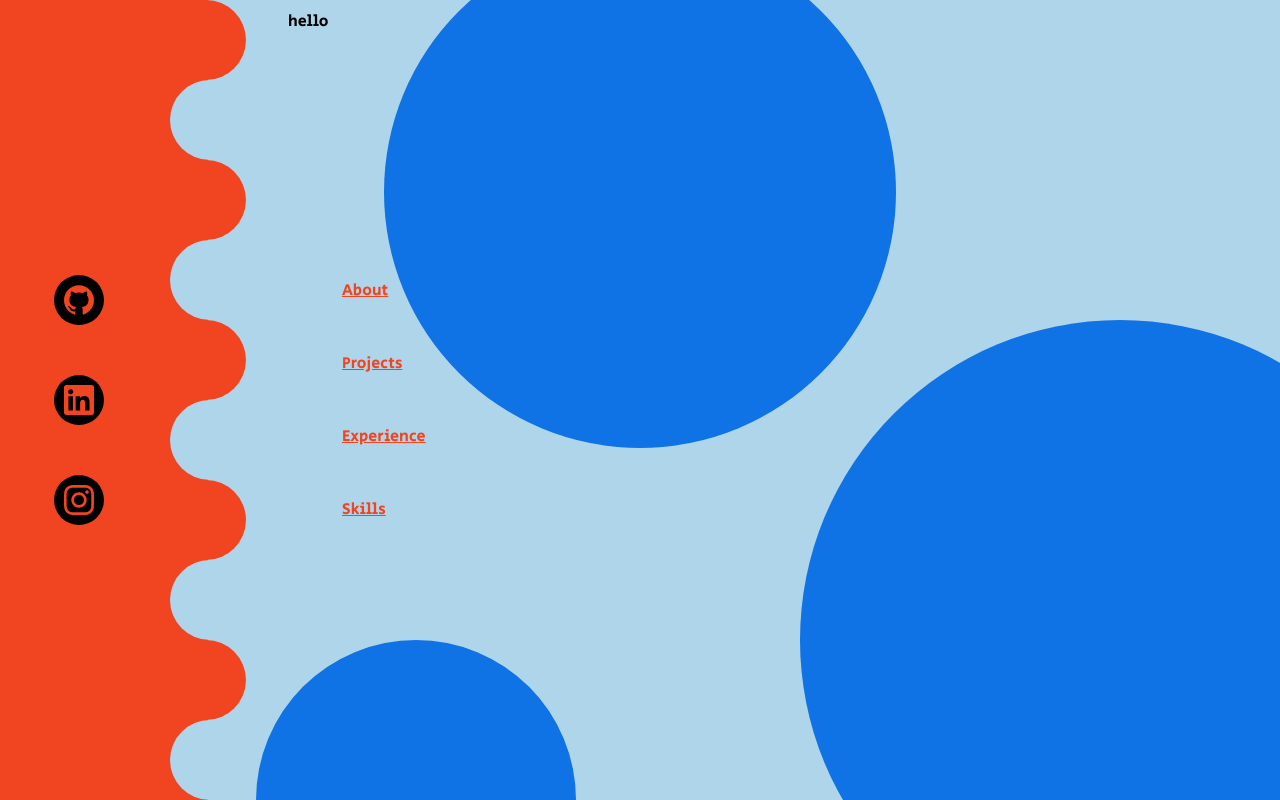
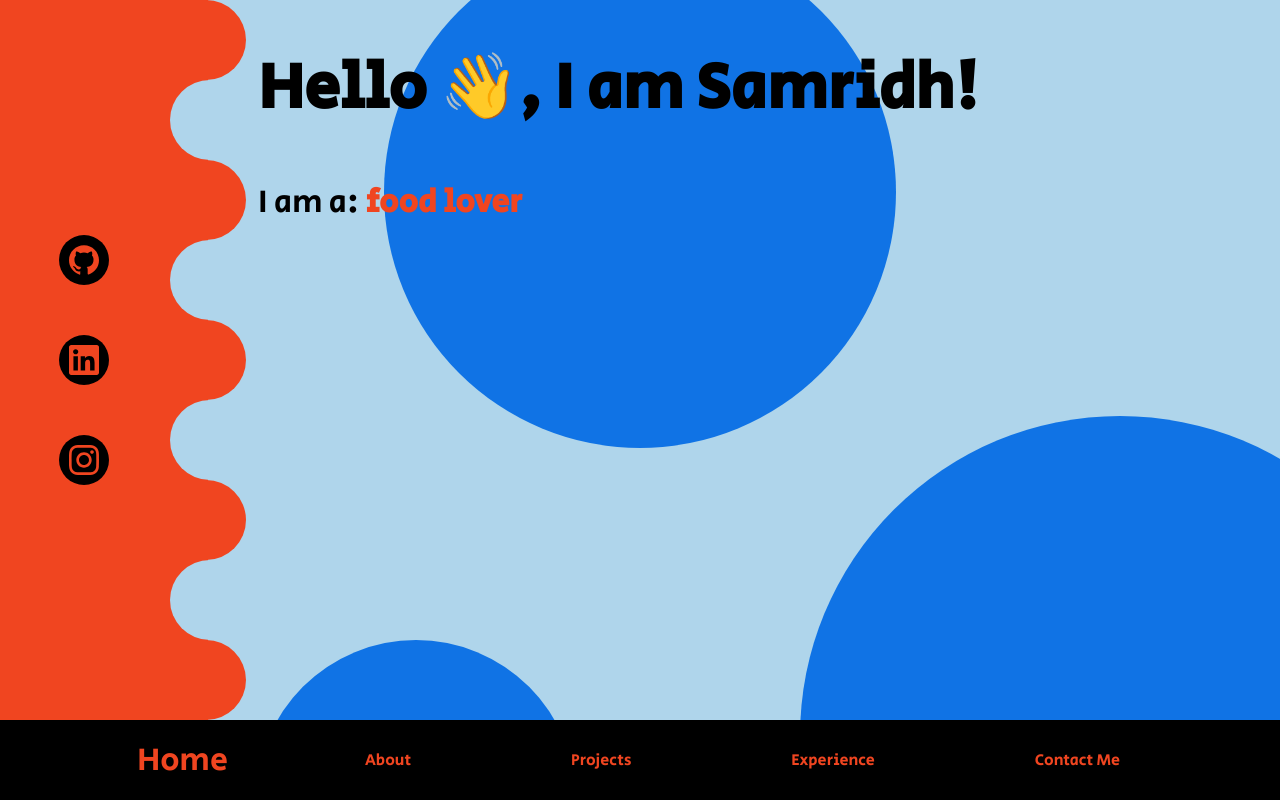
Before and after one commit to The5thAxiom/portfolio-old, a React (Create React App) app: page / in a window 1280 px wide. Built offline with nearby package versions, Linux system fonts and the light colour scheme.

Commit message:
created navigation; css refactoring; tbh this commit could've been split into like, 10

```diff
--- a/src/App.tsx
+++ b/src/App.tsx
@@ -1,25 +1,18 @@
 import React from 'react';
-import CycleTrough from './components/cycleThrough';
-import { general, projects } from './data';
-import { Outlet, NavLink } from 'react-router-dom';
+import { Outlet } from 'react-router-dom';
 import BackgroundShapes from './components/backgroundShapes';
-import Navbar from './components/navbar';
-import { pages } from './components/pages';
+import Navigation from './components/navigation';
+import SideLinks from './components/sideLinks';
 
 export default function App() {
     return (
         <>
             <BackgroundShapes />
-
-            <Navbar />
+            <SideLinks />
             <main>
-                <nav>
-                    {pages.map((page, index) => (
-                        <NavLink to={page.link}>{page.title}</NavLink>
-                    ))}
-                </nav>
                 <Outlet />
             </main>
+            <Navigation />
         </>
     );
 }
--- a/src/components/backgroundShapes.css
+++ b/src/components/backgroundShapes.css
@@ -1,22 +1,47 @@
+/* *** Basic *** */
+
 #bg-wave {
-    top: 0;
-    left: 0;
+    z-index: 0;
     position: fixed;
+    background-color: var(--main-orange);
+}
+
+#bg-circle-one {
+    z-index: -1;
+    position: fixed;
+    background-color: var(--main-blue);
+    width: calc(var(--circle-one-radius) * 2);
+    height: calc(var(--circle-one-radius) * 2);
+    border-radius: calc(var(--circle-one-radius) * 2);
+}
+
+#bg-circle-two {
+    z-index: -1;
+    position: fixed;
+    background-color: var(--main-blue);
+    width: calc(var(--circle-two-radius) * 2);
+    height: calc(var(--circle-two-radius) * 2);
+    border-radius: calc(var(--circle-two-radius) * 2);
+}
+
+#bg-circle-three {
+    z-index: -1;
+    position: fixed;
+    background-color: var(--main-blue);
+    width: calc(var(--circle-three-radius) * 2);
+    height: calc(var(--circle-three-radius) * 2);
+    border-radius: calc(var(--circle-three-radius) * 2);
+}
+
+/* *** PCs *** */
+@media only screen and (min-width: 600px) {
+    #bg-wave {
         width: var(--wave-width);
-    height: 100vh;
-    background-color: var(--main-orange);
-    border: 0;
-    border-color: var(--light-blue);
-    z-index: -1;
+        height: calc(100vh - var(--wave-radius));
     }
 
     .bg-wave-circle {
-    position: relative;
-    margin: 0;
         height: var(--wave-radius);
-    width: var(--wave-radius);
-    border-radius: var(--wave-radius);
-    z-index: inherit;
     }
 
     .colour {
@@ -24,9 +49,11 @@
         transform: translateX(calc(var(--wave-width) - 2px));
         border-radius: 0 var(--wave-radius) var(--wave-radius) 0;
         width: calc(var(--wave-radius) / 2);
+        z-index: 100;
     }
 
     .no-colour {
+        z-index: -1;
         transform: translateX(
             calc(var(--wave-width) - (var(--wave-radius) / 2) + 2px)
         );
@@ -36,13 +63,6 @@
     }
 
     #bg-circle-one {
-    position: fixed;
-    background-color: var(--main-blue);
-    width: calc(var(--circle-one-radius) * 2);
-    height: calc(var(--circle-one-radius) * 2);
-    border-radius: calc(var(--circle-one-radius) * 2);
-    z-index: -1;
-
         transform: translate(
             calc(50vw - var(--circle-one-radius)),
             calc(-1 * var(--circle-one-radius) / 4)
@@ -50,48 +70,28 @@
     }
 
     #bg-circle-two {
-    position: fixed;
-    background-color: var(--main-blue);
-    width: calc(var(--circle-two-radius) * 2);
-    height: calc(var(--circle-two-radius) * 2);
-    border-radius: calc(var(--circle-two-radius) * 2);
-    z-index: -1;
-
         transform: translate(
             calc(100vw - var(--circle-two-radius) * 1.5),
-        calc(100vh - var(--circle-two-radius) * 1.5)
+            calc(100vh - var(--circle-two-radius) * 1.2)
         );
     }
 
     #bg-circle-three {
-    position: fixed;
-    background-color: var(--main-blue);
-    width: calc(var(--circle-three-radius) * 2);
-    height: calc(var(--circle-three-radius) * 2);
-    border-radius: calc(var(--circle-three-radius) * 2);
-    z-index: -1;
-
         transform: translate(calc(20vw), calc(80vh));
     }
+}
 
+/* *** Phones *** */
 @media only screen and (max-width: 600px) {
     #bg-wave {
         display: flex;
         flex-direction: row;
-        position: fixed;
         width: 100vw;
         height: var(--wave-width);
-        background-color: var(--main-orange);
-        border: 0;
-        border-color: var(--light-blue);
-        z-index: 0;
     }
 
     .bg-wave-circle {
-        position: relative;
-        margin: 0;
         width: var(--wave-radius);
-        z-index: inherit;
     }
 
     .colour {
@@ -106,8 +106,6 @@
             calc(var(--wave-width) - (var(--wave-radius) / 2) + 2px)
         );
         height: calc(var(--wave-radius) / 2);
-        z-index: -1;
-
         background-color: var(--light-blue);
         border-radius: var(--wave-radius) var(--wave-radius) 0 0;
     }
--- a/src/components/navbar.css
+++ /dev/null
@@ -1,56 +0,0 @@
-nav {
-    top: 0;
-    bottom: 0;
-    padding-left: calc(
-        (var(--wave-content-width) + var(--wave-radius)) / 2 -
-            var(--navbar-link-radius)
-    );
-    display: flex;
-    flex-direction: column;
-    row-gap: var(--navbar-link-radius);
-    column-gap: var(--navbar-link-radius);
-    position: fixed;
-    z-index: 1;
-    height: 100vh;
-    justify-content: center;
-}
-
-.navbar-link {
-    display: block;
-    padding: 0;
-    width: var(--navbar-link-radius);
-    height: var(--navbar-link-radius);
-}
-
-a.navbar-link:hover svg {
-    fill: var(--main-pink);
-}
-a.navbar-link:hover div.navbar-circle {
-    background-color: (--main-blue);
-}
-
-.navbar-circle {
-    display: flex;
-    justify-content: center;
-    align-items: center;
-    height: var(--navbar-link-radius);
-    width: var(--navbar-link-radius);
-    border-radius: 40px;
-    background-color: black;
-}
-
-nav svg {
-    display: block;
-    height: 30px;
-    fill: var(--main-orange);
-}
-
-@media only screen and (max-width: 600px) {
-    nav {
-        height: var(--wave-content-width);
-        width: 100vw;
-        flex-direction: row;
-        align-items: center;
-        padding-left: 0;
-    }
-}
--- /dev/null
+++ b/src/components/navigation.css
@@ -0,0 +1,40 @@
+/* *** Basic *** */
+
+nav#navigation {
+    width: 100vw;
+    height: var(--wave-radius);
+
+    position: fixed;
+    transform: translateY(calc(100vh - var(--wave-radius)));
+
+    display: flex;
+    flex-direction: row;
+    align-items: center;
+    justify-content: space-evenly;
+
+    background-color: black;
+}
+
+nav#navigation a {
+    color: var(--main-orange);
+    text-decoration: none;
+    text-align: center;
+}
+
+nav#navigation a.current-page {
+    transform: scale(2);
+}
+
+/* *** PCs *** */
+@media only screen and (min-width: 600px) {
+    nav#navigation a {
+        font-size: medium;
+    }
+}
+
+/* *** Phones *** */
+@media only screen and (max-width: 600px) {
+    nav#navigation a {
+        font-size: small;
+    }
+}
--- /dev/null
+++ b/src/components/navigation.tsx
@@ -0,0 +1,22 @@
+import React from 'react';
+import { NavLink } from 'react-router-dom';
+import { pages } from '../components/pages';
+import './navigation.css';
+
+export default function Navigation() {
+    return (
+        <nav id='navigation'>
+            {pages.map((page, index) => (
+                <NavLink
+                    key={index}
+                    to={page.link}
+                    className={({ isActive }) =>
+                        '' + (isActive ? 'current-page' : 'other-page')
+                    }
+                >
+                    {page.title}
+                </NavLink>
+            ))}
+        </nav>
+    );
+}
--- a/src/components/pages.tsx
+++ b/src/components/pages.tsx
@@ -1,4 +1,6 @@
 import React from 'react';
+import CycleTrough from '../components/cycleThrough';
+import { general, projects } from '../data';
 
 type page = {
     title: string;
@@ -8,11 +10,37 @@ type page = {
 
 export const pages: page[] = [
     {
+        title: 'Home',
+        link: '/',
+        content: (
+            <>
+                <h1>Hello 👋, I am Samridh!</h1>
+                {/* <p>{general.intro}</p> */}
+                <span style={{ fontSize: '2rem' }}>
+                    I am a: <CycleTrough array={general.roles} />
+                </span>
+            </>
+        ),
+    },
+    {
         title: 'About',
         link: '/about',
         content: (
             <>
-                <h1>About</h1>
+                <h1>About me</h1>
+                <h2>Things I am good at</h2>
+                <h3>Programming:</h3>
+                <ul>
+                    {general.programmingSkills.map((skill, index) => (
+                        <li key={index}>{skill}</li>
+                    ))}
+                </ul>
+                <h3>General Tech</h3>
+                <ul>
+                    {general.techSkills.map((skill, index) => (
+                        <li key={index}>{skill}</li>
+                    ))}
+                </ul>
             </>
         ),
     },
@@ -21,7 +49,25 @@ export const pages: page[] = [
         link: '/projects',
         content: (
             <>
-                <h1>Projects</h1>
+                <h1>My Projects</h1>
+                {projects.map((project, index) => (
+                    <section key={index} id={project.name}>
+                        {project.directLink ? (
+                            <h2>
+                                <a href={project.directLink}>{project.name}</a>
+                            </h2>
+                        ) : (
+                            <h2>{project.name}</h2>
+                        )}
+                        <b>
+                            <a href={project.githubLink}>
+                                check it out on github
+                            </a>
+                        </b>
+                        <p>{project.about}</p>
+                        {index !== projects.length - 1 && <hr />}
+                    </section>
+                ))}
             </>
         ),
     },
@@ -31,16 +77,13 @@ export const pages: page[] = [
         content: (
             <>
                 <h1>Experience</h1>
+                <p>lol</p>
             </>
         ),
     },
     {
-        title: 'Skills',
-        link: '/skills',
-        content: (
-            <>
-                <h1>About</h1>
-            </>
-        ),
+        title: 'Contact Me',
+        link: '/contact',
+        content: <>email: ?</>,
     },
 ];
--- a/src/components/navbar.tsx
+++ b/src/components/sideLinks.tsx
@@ -1,19 +1,19 @@
 import React from 'react';
 import { socialLinks } from '../data';
-import './navbar.css';
+import './sidelinks.css';
 
-export default function Navbar() {
+export default function SideLinks() {
     return (
-        <nav>
+        <nav id='sidelinks'>
             {socialLinks.map((link, index) => (
                 <a
-                    className='navbar-link'
+                    className='sidelinks-link'
                     key={index}
                     href={link.link}
                     target='_blank'
                     rel='noreferrer'
                 >
-                    <div className='navbar-circle'>{link.icon}</div>
+                    <div className='sidelinks-circle'>{link.icon}</div>
                     <br />
                 </a>
             ))}
--- /dev/null
+++ b/src/components/sidelinks.css
@@ -0,0 +1,62 @@
+/* *** Basic *** */
+
+.sidelinks-link {
+    display: block;
+
+    width: var(--sidelinks-link-radius);
+    height: var(--sidelinks-link-radius);
+
+    padding: 0;
+}
+
+a.sidelinks-link:hover svg {
+    fill: var(--main-pink);
+}
+a.sidelinks-link:hover div.sidelinks-circle {
+    background-color: (--main-blue);
+}
+
+.sidelinks-circle {
+    display: flex;
+    justify-content: center;
+    align-items: center;
+    height: var(--sidelinks-link-radius);
+    width: var(--sidelinks-link-radius);
+    border-radius: 40px;
+    background-color: black;
+}
+
+nav#sidelinks svg {
+    display: block;
+    height: 30px;
+    fill: var(--main-orange);
+}
+
+nav#sidelinks {
+    position: fixed;
+
+    display: flex;
+    justify-content: center;
+    align-items: center;
+
+    row-gap: var(--sidelinks-link-radius);
+    column-gap: var(--sidelinks-link-radius);
+}
+
+/* *** PCs *** */
+@media only screen and (min-width: 600px) {
+    nav#sidelinks {
+        width: calc(var(--wave-content-width) + var(--wave-radius) * 0.5);
+        height: calc(100vh - var(--wave-radius));
+        flex-direction: column;
+    }
+}
+
+/* *** Phones *** */
+@media only screen and (max-width: 600px) {
+    nav#sidelinks {
+        width: 100vw;
+        height: calc(var(--wave-content-width) + var(--wave-radius) * 0.5);
+        flex-direction: row;
+    }
+}
--- a/src/index.css
+++ b/src/index.css
@@ -1,52 +1,76 @@
 @import url('https://fonts.googleapis.com/css2?family=Secular+One&display=swap');
 
+/* *** Basic *** */
 :root {
     --light-blue: #afd5eb;
     --main-orange: #f04520;
     --main-blue: #1073e5;
     --main-pink: #ef869c;
 
-    --navbar-link-radius: 50px;
-    --circle-one-radius: min(calc(100vw / 5), calc(100vh / 3));
-    --circle-two-radius: min(calc(100vw / 4), calc(100vh / 2));
-    --circle-three-radius: min(calc(100vw / 8), calc(100vh / 5));
-    --num-waves: 5;
-    --wave-radius: calc(100vh / (var(--num-waves) * 2));
-    --wave-content-width: calc(100vw / 10);
-    --wave-width: calc(var(--wave-content-width) + var(--wave-radius));
-
-    --content-width: calc(100vw - var(--wave-width));
-}
-
-hr {
-    background-color: black;
-    border-color: black;
+    --sidelinks-link-radius: 50px;
+    /* --content-width: calc(100vw - var(--wave-width)); */
 }
 
 body {
     background-color: var(--light-blue);
-}
-
-body,
-div#root {
-    width: 100%;
-    height: 100%;
-    min-height: 100%;
+    width: 100vw;
+    height: 100vh;
     margin: 0;
     padding: 0;
-    overflow: overlay;
-}
-
-body,
-* {
-    font-family: 'Secular One', sans-serif;
 }
 
 main {
-    margin: 10px;
-    margin-left: calc(var(--wave-width) + var(--wave-radius));
+    position: fixed;
     word-wrap: break-word;
+    overflow-y: scroll;
+    z-index: 0;
+    /* background-color: red; */
 }
+
+/* *** PCs *** */
+@media only screen and (min-width: 600px) {
+    :root {
+        --circle-one-radius: min(calc(100vw / 5), calc(100vh / 3));
+        --circle-two-radius: min(calc(100vw / 4), calc(100vh / 2));
+        --circle-three-radius: min(calc(100vw / 8), calc(100vh / 5));
+        --num-waves: 5;
+        --wave-radius: calc(100vh / (var(--num-waves) * 2));
+        --wave-content-width: calc(100vw / 10);
+        --wave-width: calc(var(--wave-content-width) + var(--wave-radius));
+        --full-wave-width: calc(var(--wave-width) + var(--wave-radius) * 0.5);
+    }
+    main {
+        width: calc(100vw - var(--full-wave-width) - 10px);
+        height: calc(100vh - var(--wave-radius));
+        margin-left: calc(var(--full-wave-width) + 10px);
+    }
+}
+/* *** Phones *** */
+@media only screen and (max-width: 600px) {
+    :root {
+        --circle-one-radius: min(calc(100vh / 5), calc(100vw / 3));
+        --circle-two-radius: min(calc(100vh / 4), calc(100vw / 2));
+        --circle-three-radius: min(calc(100vh / 8), calc(100vw / 5));
+        --num-waves: 5;
+        --wave-radius: calc(100vw / (var(--num-waves) * 2));
+        --wave-content-width: calc(100vh / 8);
+        --wave-width: calc(var(--wave-content-width) + var(--wave-radius));
+        --full-wave-width: calc(
+            var(--wave-width) /*  + var(--wave-radius) * 0.5 */
+        );
+    }
+
+    main {
+        width: calc(100vw - 10px);
+        height: calc(100vh - var(--full-wave-width) - var(--wave-radius));
+        margin-top: var(--full-wave-width);
+        margin-left: 10px;
+    }
+}
+
+/* *** Utility *** */
+
+/* links */
 
 *::selection {
     background: var(--main-pink);
@@ -69,24 +93,6 @@ a:visited:hover {
 
 h1 {
     font-size: 4rem;
-}
-
-@media only screen and (max-width: 600px) {
-    :root {
-        --circle-one-radius: min(calc(100vh / 5), calc(100vw / 3));
-        --circle-two-radius: min(calc(100vh / 4), calc(100vw / 2));
-        --circle-three-radius: min(calc(100vh / 8), calc(100vw / 5));
-        --num-waves: 5;
-        --wave-radius: calc(100vw / (var(--num-waves) * 2));
-        --wave-content-width: calc(100vh / 8);
-        --wave-width: calc(var(--wave-content-width) + var(--wave-radius));
-    }
-
-    main {
-        padding-left: 10px;
-        margin-left: 10px;
-        margin-top: calc(var(--wave-width) + var(--wave-radius));
-    }
 }
 
 /* scrollbar */
@@ -117,3 +123,12 @@ h1 {
 ::-webkit-scrollbar:horizontal {
     display: none;
 }
+
+* {
+    font-family: 'Secular One', sans-serif;
+}
+
+hr {
+    background-color: black;
+    border-color: black;
+}
--- a/src/index.tsx
+++ b/src/index.tsx
@@ -2,9 +2,7 @@ import React from 'react';
 import ReactDOM from 'react-dom/client';
 import App from './App';
 import './index.css';
-import BackgroundShapes from './components/backgroundShapes';
-import Navbar from './components/navbar';
-import { HashRouter, Routes, Route, Outlet } from 'react-router-dom';
+import { HashRouter, Routes, Route } from 'react-router-dom';
 import { pages } from './components/pages';
 
 const root = ReactDOM.createRoot(
@@ -15,17 +13,19 @@ root.render(
         <HashRouter basename=''>
             <Routes>
                 <Route path='/' element={<App />}>
-                    <Route index element={<>hello</>} />
-                    {pages.map(page => (
-                        <Route path={page.link} element={page.content} />
-                    ))}
+                    {pages.map((page, index) =>
+                        index === 0 ? (
+                            <Route key={index} index element={page.content} />
+                        ) : (
+                            <Route
+                                key={index}
+                                path={page.link}
+                                element={page.content}
+                            />
+                        )
+                    )}
                 </Route>
             </Routes>
         </HashRouter>
-        {/* <>
-            <BackgroundShapes />
-            <Navbar />
-            <App />
-        </> */}
     </React.StrictMode>
 );
```
Lines whose indentation alone changed are shown as unchanged.
